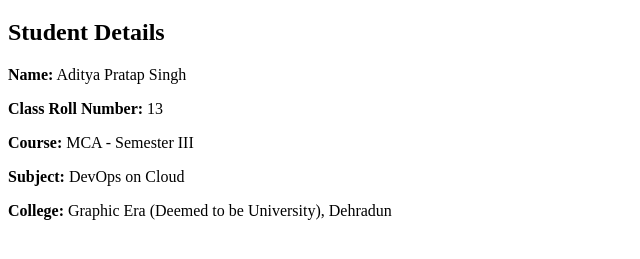
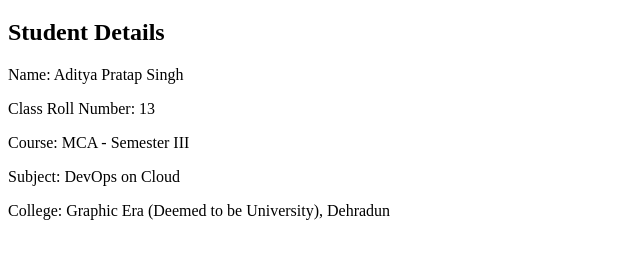
Before and after one commit to adityapratappp/MCA-DevOps-Lab, a plain HTML site: page index.html in a window 1280 px wide. Shown: the part 61-320 px from the top of the page, without its empty margins (0-640 px from the left). Drawn offline with Linux system fonts and the light colour scheme.

Commit message:
Fix HTML structure and student details

```diff
--- a/index.html
+++ b/index.html
@@ -2,16 +2,15 @@
 <html lang="en">
 <head>
     <meta charset="UTF-8">
-    <meta name="viewport" content="width=device-width, initial-scale=1.0">
     <title>MCA DevOps Assignment</title>
 </head>
 <body>
     <h1>DevOps on Cloud</h1>
     <h2>Student Details</h2>
-    <p><strong>Name:</strong> Aditya Pratap Singh</p>
-    <p><strong>Class Roll Number:</strong> 13</p>
-    <p><strong>Course:</strong> MCA - Semester III</p>
-    <p><strong>Subject:</strong> DevOps on Cloud</p>
+    <p>Name: Aditya Pratap Singh</p>
+    <p>Class Roll Number: 13</p>
+    <p>Course: MCA - Semester III</p>
+    <p>Subject: DevOps on Cloud</p>
+    <p>College: Graphic Era (Deemed to be University), Dehradun</p>
 </body>
 </html>
-    <p><strong>College:</strong> Graphic Era (Deemed to be University), Dehradun</p>
```
